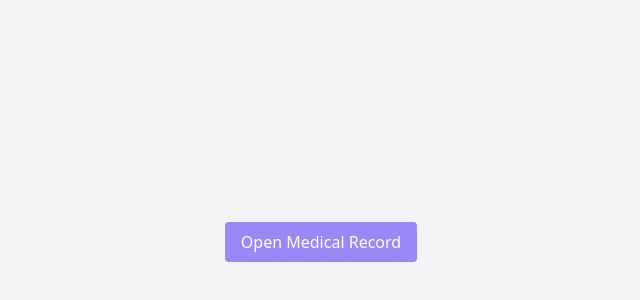
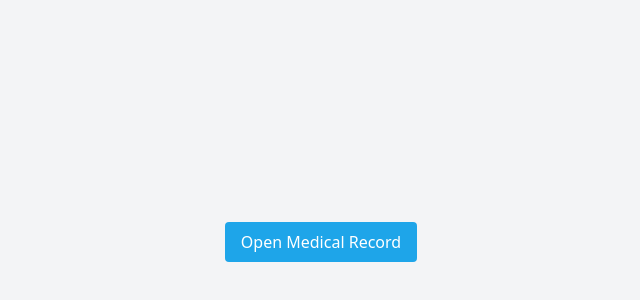
Before and after one commit to JuanLozada97/info-harmony-widget, a React (Vite) app: page / in a window 1280 px wide. Shown: the part 158-458 px from the top of the page, without its empty margins (319-959 px from the left). Built offline with nearby package versions, Linux system fonts and the light colour scheme.

Commit message:
Change color to blue
This commit changes the color scheme to blue.  The specific implementation details are not included in this commit message.

```diff
--- a/tailwind.config.ts
+++ b/tailwind.config.ts
@@ -1,3 +1,4 @@
+
 import type { Config } from "tailwindcss";
 
 export default {
@@ -20,8 +21,8 @@ export default {
     extend: {
       colors: {
         medical: {
-          primary: "#9b87f5",
-          secondary: "#7E69AB",
+          primary: "#1EA5E9",
+          secondary: "#33C3F0",
           background: "#1A1F2C",
           text: "#FFFFFF",
           muted: "#C8C8C9",
```
